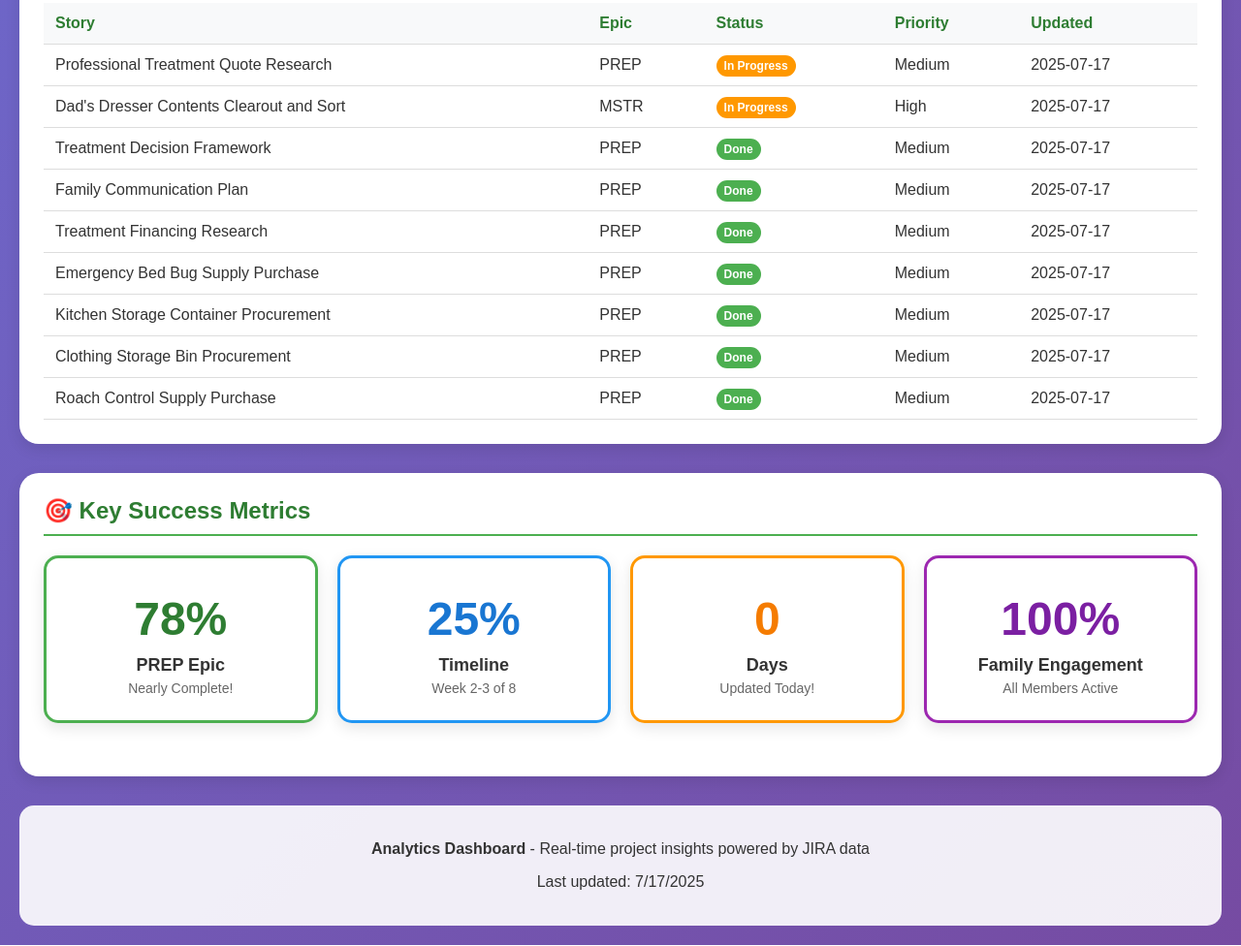
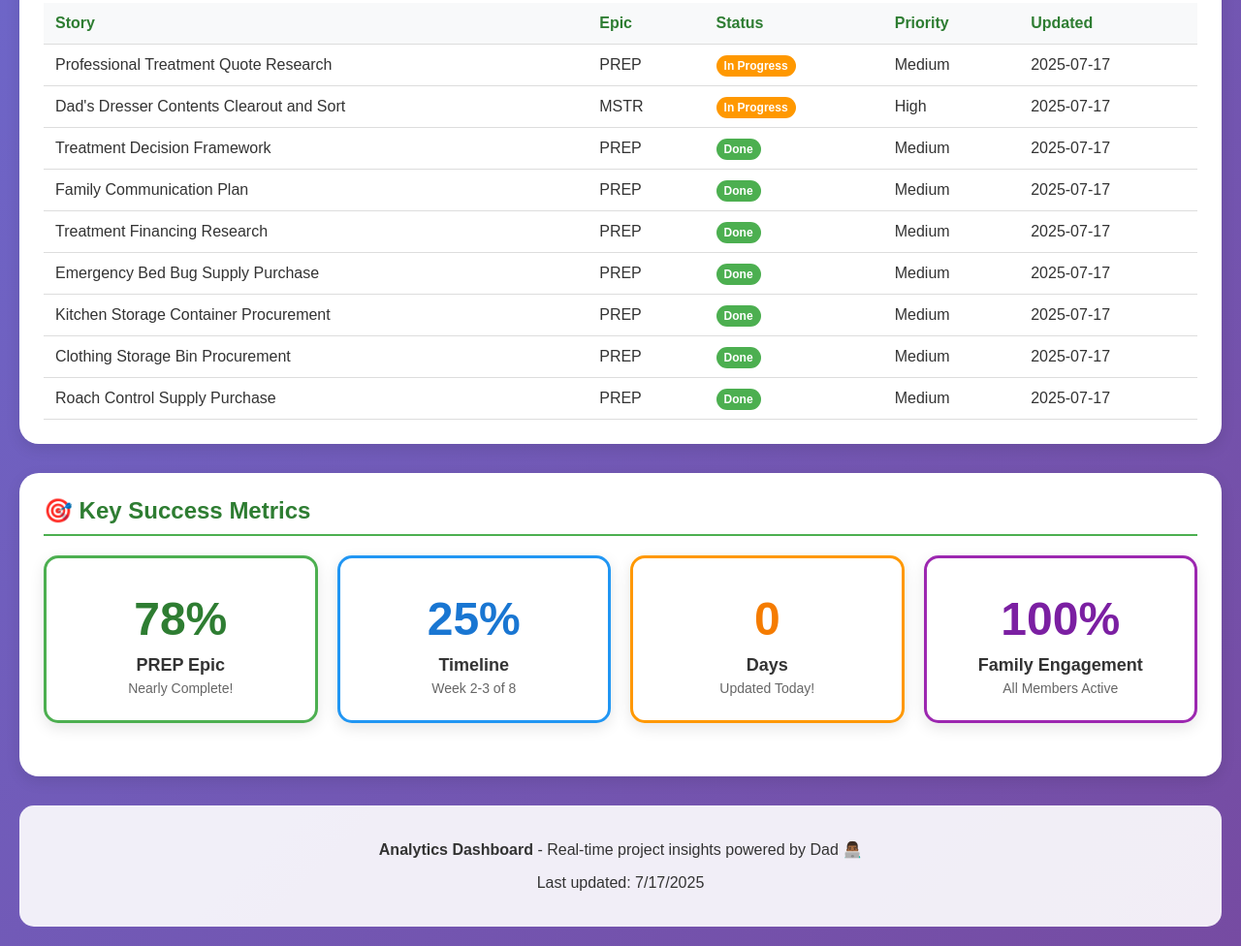
Before and after one commit to jgipson360/gmlt-fam, a plain HTML site: page analytics.html in a window 1280 px wide. Shown: the part 2109-3085 px from the top of the page at 97% size. Drawn offline with Linux system fonts and the light colour scheme.

Commit message:
Update/20250717 (#8)
* updated deck

* Merge remote-tracking branch 'origin/main' into fix/no-jekyll

* updated deck

* Merge remote-tracking branch 'origin/main' into update/20250717

* update: project status for 07/17

* Merge remote-tracking branch 'origin/main' into update/20250717

* updated

```diff
--- a/analytics.html
+++ b/analytics.html
@@ -783,7 +783,7 @@
         </div>
 
         <div class="footer">
-            <p><strong>Analytics Dashboard</strong> - Real-time project insights powered by JIRA data</p>
+            <p><strong>Analytics Dashboard</strong> - Real-time project insights powered by Dad 👨🏾‍💻</p>
             <p>Last updated: <span id="lastUpdated"></span></p>
         </div>
     </div>
```
